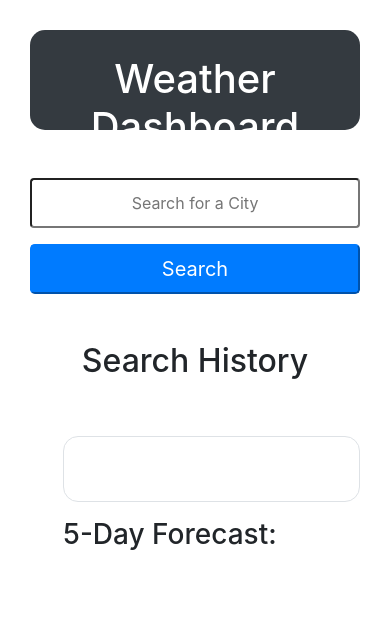
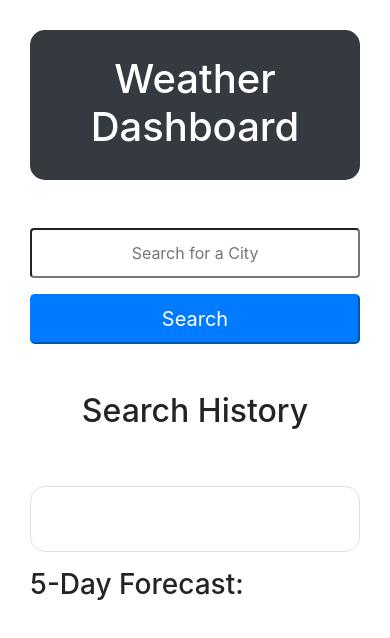
Before and after one commit to Johnson90cm/weather-dashboard, a plain HTML site: page index.html in a window 390 px wide. Drawn offline with nearby package versions, Linux system fonts and the light colour scheme; a web font is replaced by a local one.

Commit message:
media queries

```diff
--- a/assets/css/style.css
+++ b/assets/css/style.css
@@ -27,3 +27,13 @@ input {
 #forecast {
     padding-left: 0px;
 }
+
+@media only screen and (max-width: 811px) {
+    header {
+      height: 150px
+    }
+
+    .card {
+        width:125px
+    }
+  }
--- a/index.html
+++ b/index.html
@@ -41,7 +41,7 @@
             </div>
 
             <!--Current City-->
-            <div class="pl-5 pt-5 col-lg-9">
+            <div class="pt-5 col-lg-9">
                 <div id="city-container" class="border px-3 pb-3 pt-3 current-city">
                     <div class="row">
                         <h2 id="current-city" class="mt-2 ml-3 mr-3"></h2>
```
